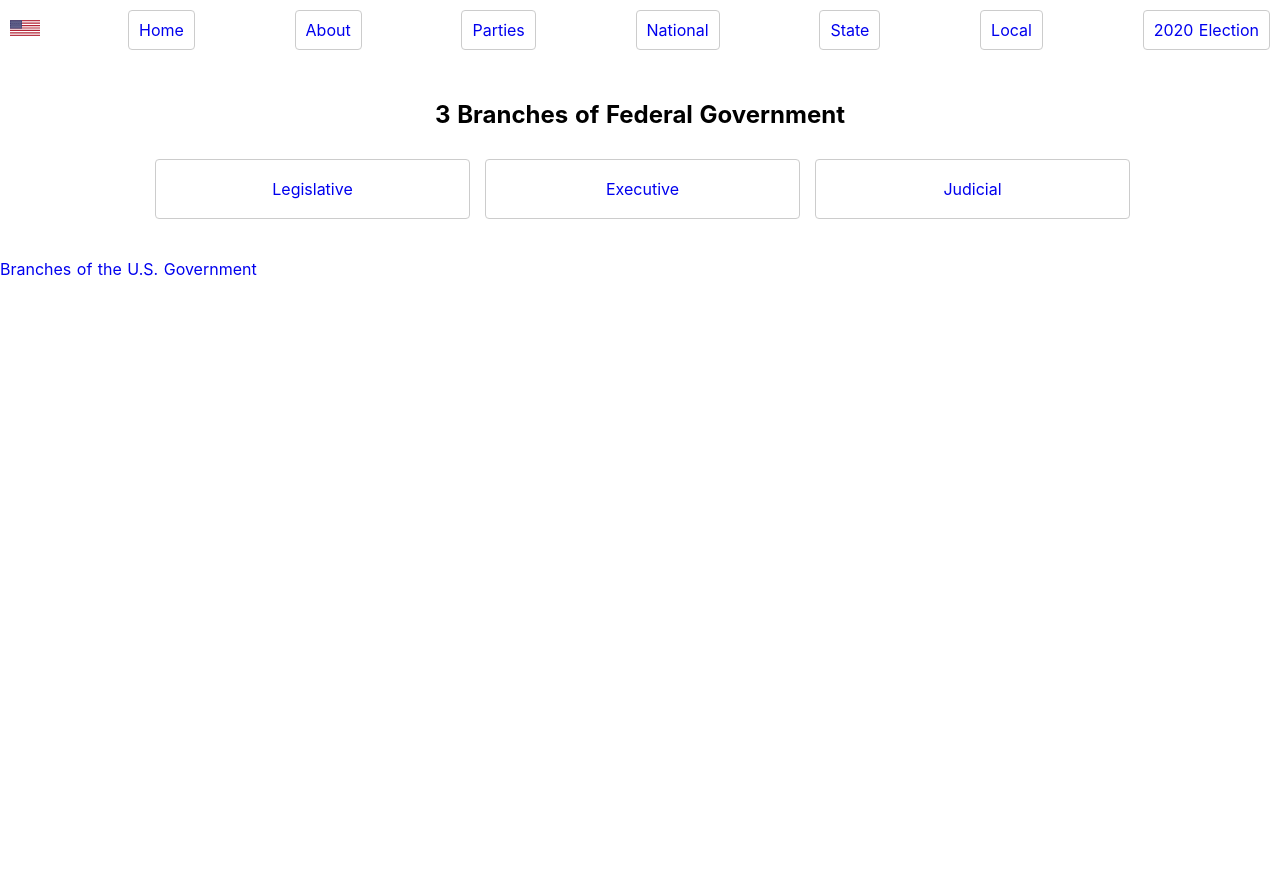
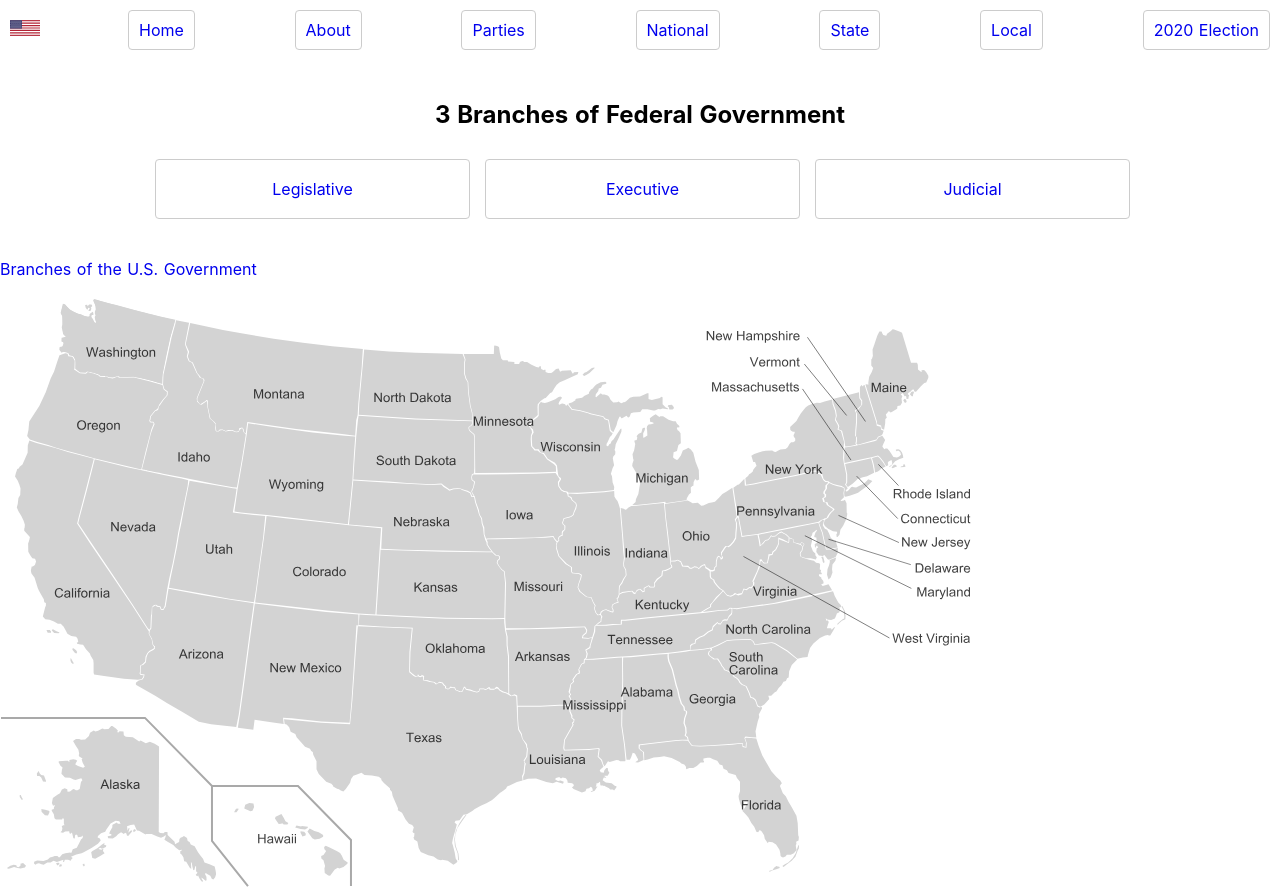
Before and after one commit to openbrian/election-notebook, a Nuxt app: page /national in a window 1280 px wide. Before the commit the page ends 800 px from the top, so only its background shows below. Built offline with nearby package versions, Linux system fonts and the light colour scheme.

Commit message:
add map of us

```diff
--- a/pages/national/index.vue
+++ b/pages/national/index.vue
@@ -18,6 +18,7 @@
     <p>
       <a href="https://www.usa.gov/branches-of-government">Branches of the U.S. Government</a>
     </p>
+    <img alt="map of usa" src="~/assets/Map_of_USA_States_with_names_white.svg" />
   </section>
 </template>
 <script>
```
Also changed, not shown: assets/Map_of_USA_States_with_names_white.svg (added).
